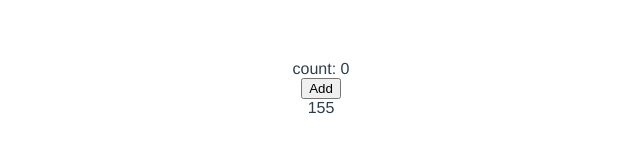
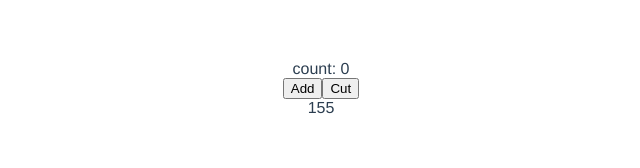
Before and after one commit to ianChen806/VuexSample, a Vue app: page / in a window 1280 px wide. Shown: the top 168 px of the page, without its empty margins (319-959 px from the left). Built offline with nearby package versions, Linux system fonts and the light colour scheme.

Commit message:
add actions,

```diff
--- a/src/App.vue
+++ b/src/App.vue
@@ -2,6 +2,7 @@
 	<div id="app">
 		<div>count: {{count}}</div>
 		<button @click="add">Add</button>
+		<button @click="cut">Cut</button>
 		<div>{{length}}</div>
 	</div>
 </template>
@@ -26,6 +27,9 @@
                 this.$store.commit("add", {
                     count: 2
                 });
+            },
+            cut() {
+                this.$store.dispatch("cut");
             }
         }
     }
--- a/src/Store.js
+++ b/src/Store.js
@@ -22,6 +22,13 @@ const store = new Store({
         func() {
             return (value) => value + 50;
         }
+    },
+    actions: {
+        cut(context) {
+            context.commit("add", {
+                count: -1
+            });
+        }
     }
 });
 
```
